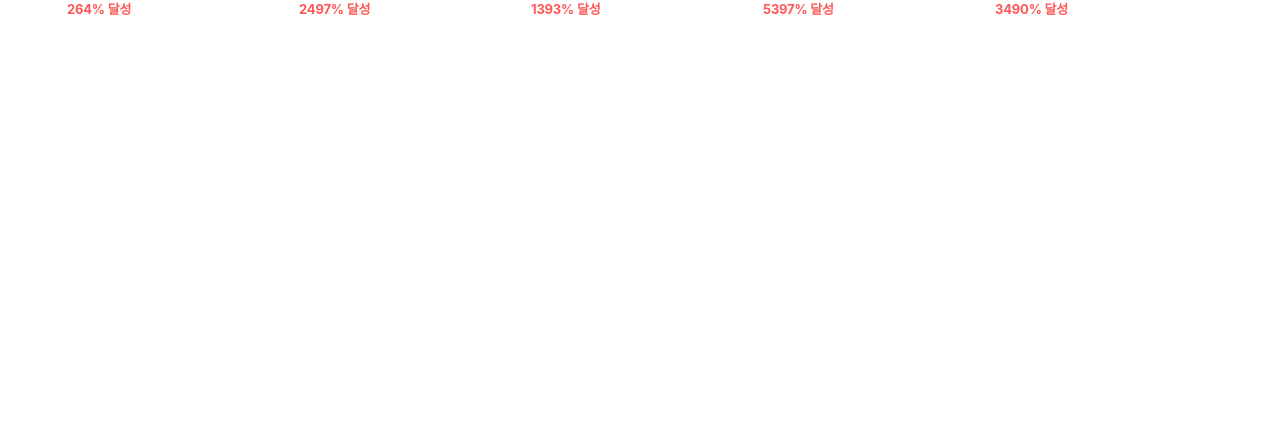
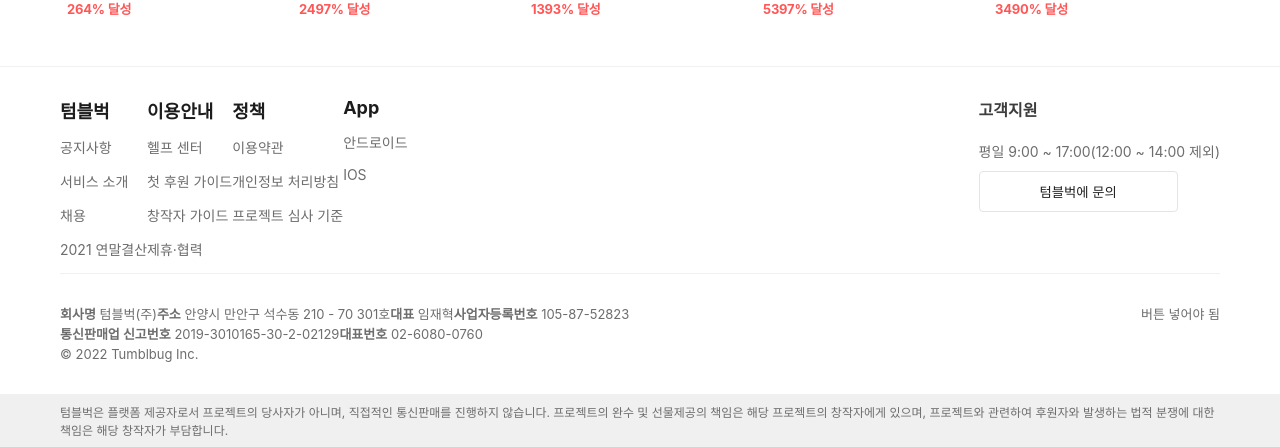
Before and after one commit to limjeahyuk/avatye_client, a React (Create React App) app: page / in a window 1280 px wide. Shown: the part 1354-1801 px from the top of the page. Before the commit the page ends 1420 px from the top, so only its background shows below. Built offline with nearby package versions, Linux system fonts and the light colour scheme.

Commit message:
footer 수정 중....

```diff
--- a/src/components/UI/Footer.js
+++ b/src/components/UI/Footer.js
@@ -1,7 +1,72 @@
+import { collapseClasses } from "@mui/material";
 import React from "react";
+import classes from "./footer.module.css";
 
 const Footer = () => {
-    return <></>
+    return (
+    <div className={classes.footerWrapper}>
+        <div className={classes.footerItem}>
+            <div className={classes.footerItem1}>
+                <div className={classes.item1Guide}>
+                    <div>
+                        <div className={classes.itemTitle}>텀블벅</div>
+                        <p>공지사항</p>
+                        <p>서비스 소개</p>
+                        <p>채용</p>
+                        <p>2021 연말결산</p>
+                    </div>
+                    <div>
+                        <div className={classes.itemTitle}>이용안내</div>
+                        <p>헬프 센터</p>
+                        <p>첫 후원 가이드</p>
+                        <p>창작자 가이드</p>
+                        <p>제휴·협력</p>
+                    </div>
+                    <div>
+                        <div className={classes.itemTitle}>정책</div>
+                        <p>이용약관</p>
+                        <p>개인정보 처리방침</p>
+                        <p>프로젝트 심사 기준</p>
+                    </div>
+                    <div>
+                        <div className={classes.itemTitle}>App</div>
+                        <p>안드로이드</p>
+                        <p>IOS</p>
+                    </div>
+                </div>
+
+                <div>
+                    <div className={classes.customerSupport}>고객지원</div>
+                    <div>평일 9:00 ~ 17:00(12:00 ~ 14:00 제외)</div>
+                    <button className={classes.questionbtn}>텀블벅에 문의</button>
+                </div>
+            </div>
+
+            <div className={classes.footerItem2}>
+                <div className={classes.companyProfile}>
+                    <div><strong>회사명</strong> 텀블벅(주)</div>
+                    <div><strong>주소</strong> 안양시 만안구 석수동 210 - 70 301호</div>
+                    <div><strong>대표</strong> 임재혁</div>
+                    <div><strong>사업자등록번호</strong> 105-87-52823</div>
+                    <div><strong>통신판매업 신고번호</strong> 2019-3010165-30-2-02129</div>
+                    <div><strong>대표번호</strong> 02-6080-0760</div><br/>
+                    <div>© 2022 Tumblbug Inc.</div>
+                </div>
+
+                <div>
+                    버튼 넣어야 됨
+                </div>
+            </div>
+        </div>
+
+        <div className={classes.footerNotifyWrapper}>
+            <div className={classes.footerNotify}>
+                텀블벅은 플랫폼 제공자로서 프로젝트의 당사자가 아니며, 직접적인 통신판매를 진행하지 않습니다. 프로젝트의 완수 및 선물제공의 책임은 해당 프로젝트의 창작자에게 있으며, 프로젝트와 관련하여 후원자와 발생하는 법적 분쟁에 대한 책임은 해당 창작자가 부담합니다.
+            </div>
+        </div>
+
+    </div>
+    );
 }
 
 export default Footer;
--- /dev/null
+++ b/src/components/UI/footer.module.css
@@ -0,0 +1,76 @@
+/* footer */
+
+.footerWrapper {
+    border-top: 1px solid rgb(240, 240, 240);
+    color : rgb(109, 109, 109);
+    font-size : 14px;
+}
+
+.footerItem {
+    max-width: 1160px;
+    margin: 0 auto;
+}
+
+.footerItem1 {
+    margin : 30px 0;
+    display: flex;
+    justify-content: space-between;
+    border-bottom: 1px solid rgb(240, 240, 240);
+}
+
+.footerItem2 {
+    margin : 30px 0;
+    display: flex;
+    justify-content: space-between;
+    color : rgb(109, 109, 109);
+    font-size : 13px;
+}
+
+.customerSupport {
+    font-weight: bold;
+    color: rgb(61, 61, 61);
+    font-size : 16px;
+    margin-bottom : 20px;
+}
+
+.questionbtn {
+    padding : 10px 60px;
+    margin-top : 10px;
+    color: rgb(33, 33, 33);
+    border: 1px solid rgb(228, 228, 228);
+    background-color: white;
+    border-radius: 4px;
+    cursor : pointer;
+}
+
+.item1Guide {
+    display: flex;
+}
+
+.itemTitle {
+    color : rgb(28, 28, 28);
+    font-size : 18px;
+    font-weight: bold;
+}
+
+.footerNotifyWrapper {
+    background-color : rgb(240, 240, 240);
+}
+
+.footerNotify {
+    max-width: 1160px;
+    margin: 0 auto;
+    padding : 10px 16px;
+    color : rgb(109, 109, 109);
+    font-size: 12px;
+    line-height: 18px;
+}
+
+.companyProfile {
+    width : 600px;
+    line-height: 20px;
+}
+
+.companyProfile div{
+    display : inline-block;
+}
--- a/src/pages/main/Main.js
+++ b/src/pages/main/Main.js
@@ -3,11 +3,13 @@ import Sliders from "../../components/main/slide/Sliders";
 import ProjectList from "../../components/main/sideproject/ProjectList"
 import NotableProject from "../../components/main/notableprojects/NotableProject";
 import Project from "../../components/main/notableprojects/Project";
+import Footer from "../../components/UI/Footer";
 
 import classes from "./main.module.css"
 
 const Main = () => {
     return (
+        <>
         <div className={classes.mainbox}>
             <div className={classes.maindetail}>
                 <div className={classes.mainleft}><Sliders/><NotableProject/></div>
@@ -15,6 +17,8 @@ const Main = () => {
             </div>
             <div><Project/></div>
         </div>
+        <div><Footer /></div>
+        </>
     )
 }
 
```
